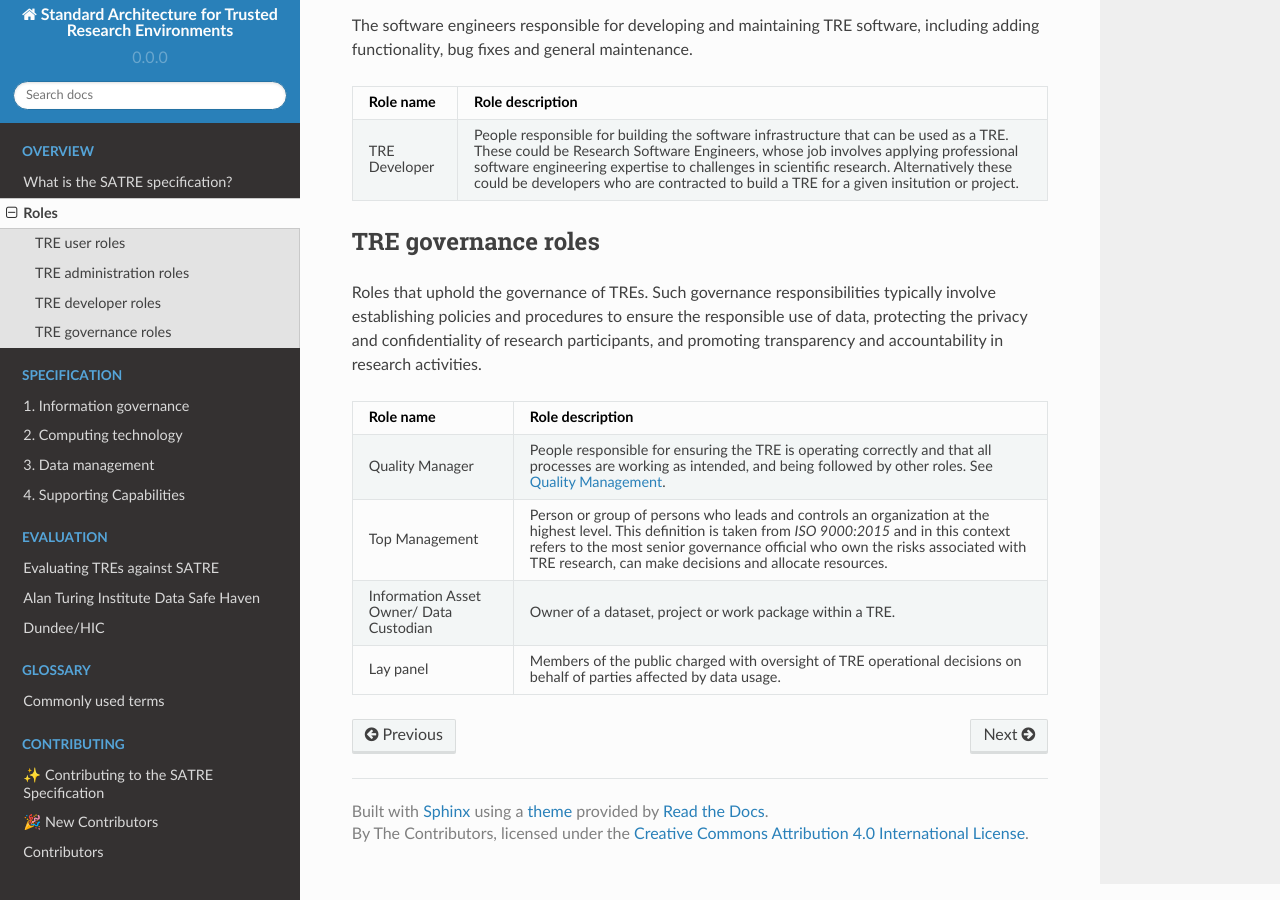
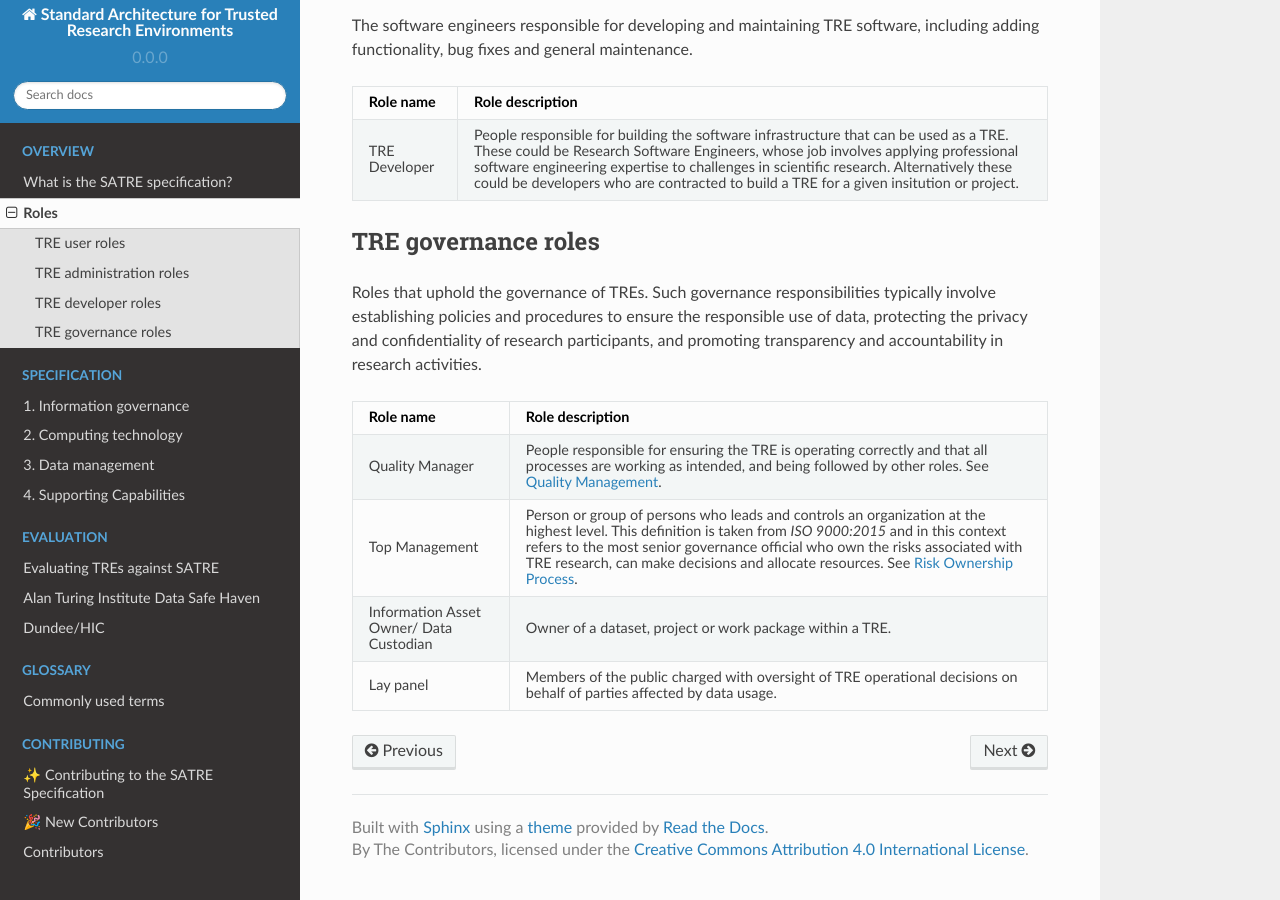
Before and after one commit to sa-tre/satre-specification, a Sphinx documentation site: the page built from docs/source/roles.md, in a window 1280 px wide and 900 px high, scrolled down 996 px. Built offline with Sphinx 7.4.7 and the Read the Docs theme 2.0.0, drawn with Linux system fonts in a browser that asks for light colours.

Commit message:
link top management to risk ownership

```diff
--- a/docs/source/roles.md
+++ b/docs/source/roles.md
@@ -86,7 +86,7 @@ Such governance responsibilities typically involve establishing policies and pro
 * - Quality Manager
   - People responsible for ensuring the TRE is operating correctly and that all processes are working as intended, and being followed by other roles. See {ref}`quality_management`.
 * - Top Management
-  - Person or group of persons who leads and controls an organization at the highest level. This definition is taken from *ISO 9000:2015* and in this context refers to the most senior governance official who own the risks associated with TRE research, can make decisions and allocate resources.
+  - Person or group of persons who leads and controls an organization at the highest level. This definition is taken from *ISO 9000:2015* and in this context refers to the most senior governance official who own the risks associated with TRE research, can make decisions and allocate resources. See {ref}`risk_ownership_process`.
 * - Information Asset Owner/ Data Custodian
   - Owner of a dataset, project or work package within a TRE.
 * - Lay panel
```
Also changed, not shown: docs/source/pillars/information_governance.md (+3 -1 lines).
